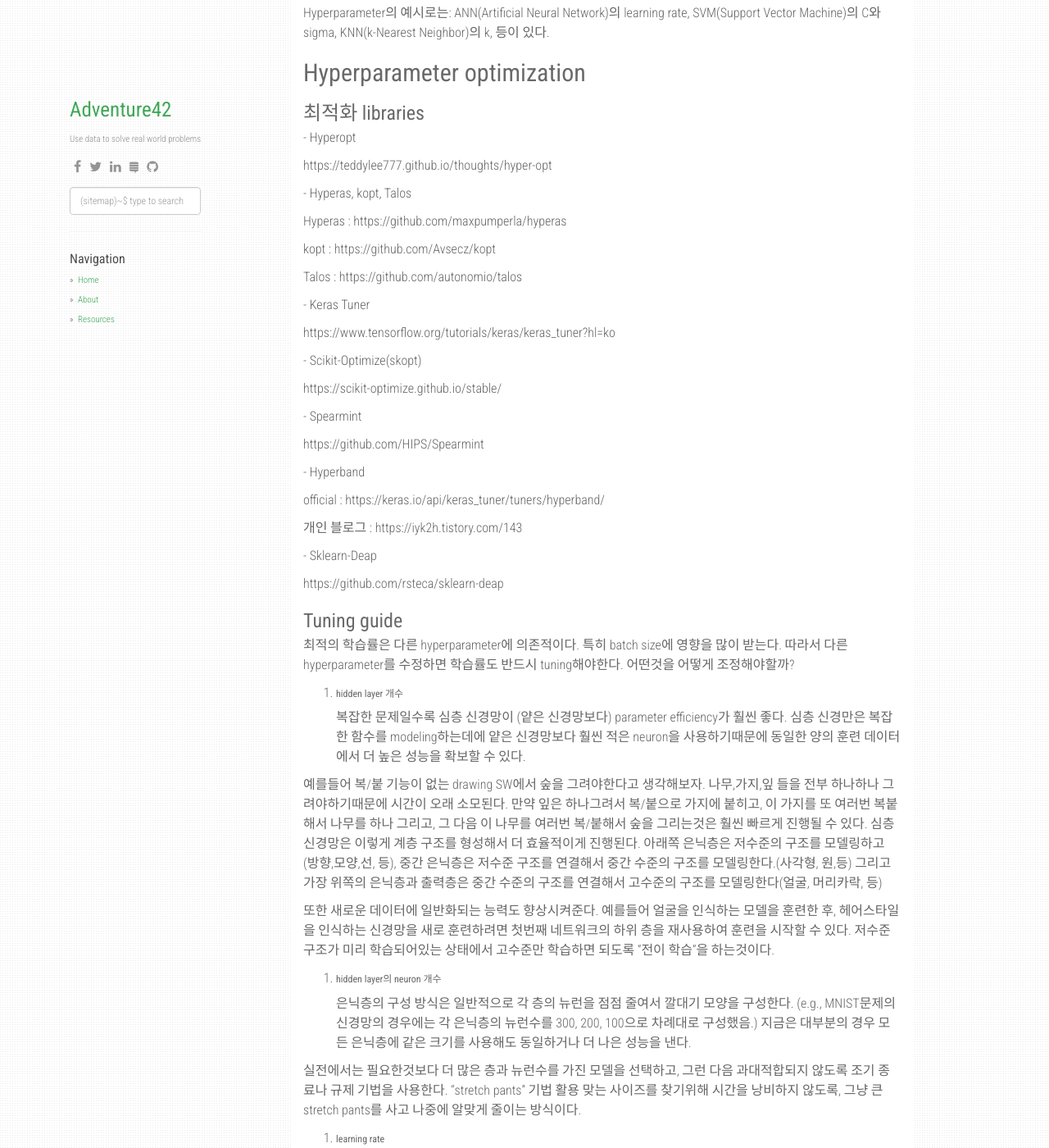
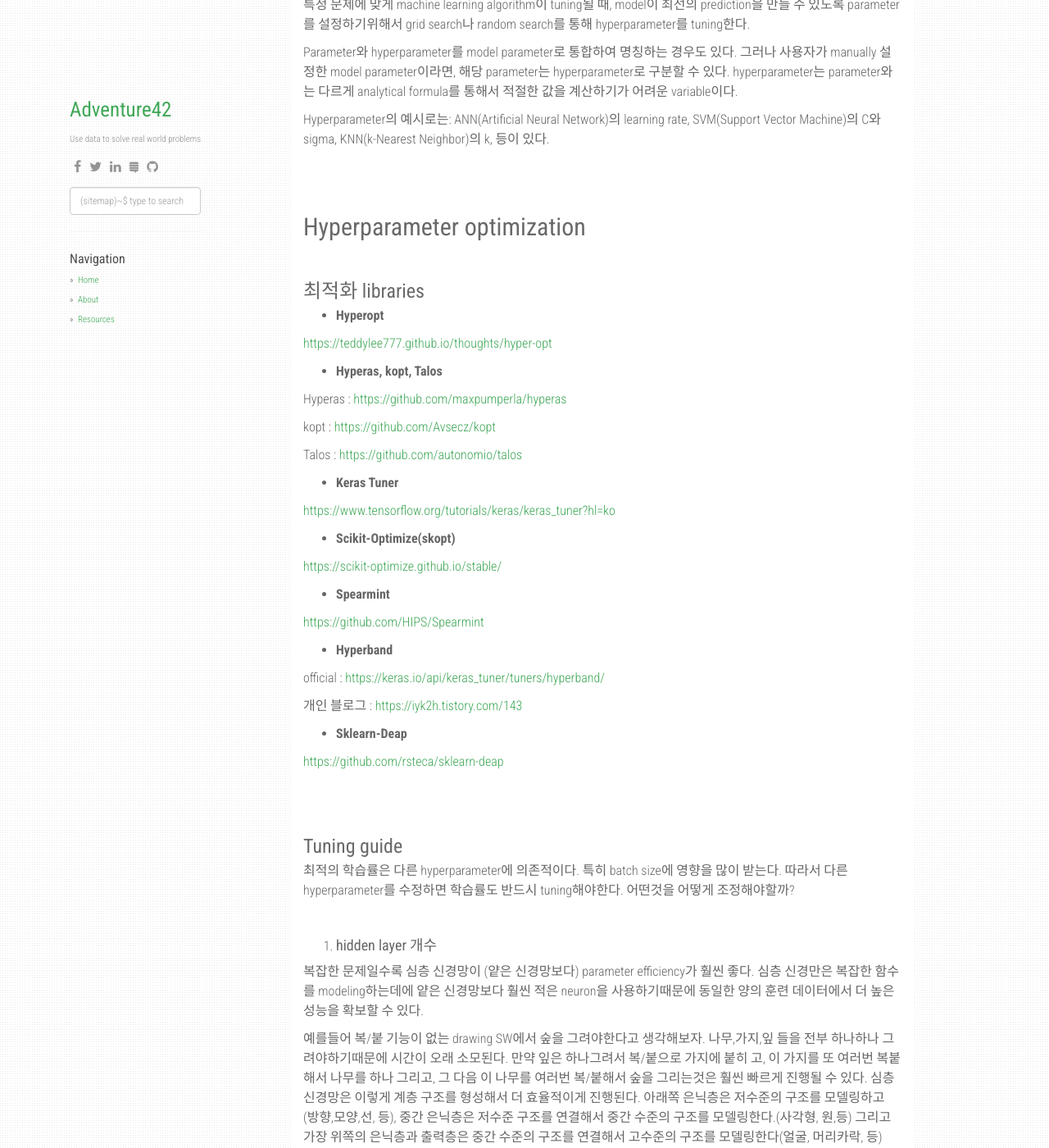
Before and after one commit to adventure42/adventure42.github.io, a Jekyll site: the page built from _posts/2021-12-07-Model_Parameter_vs_Hyperparameter.md, in a window 1280 px wide and 1400 px high, scrolled down 977 px. Shown: the whole window at 82% size. Built offline with Jekyll 4.4.1, drawn with Linux system fonts in a browser that asks for light colours; nearby versions of some CDN libraries; comment, search, counter and statistics services are not loaded; part of the change alters nothing that is shown; some of the changed text lies outside the part shown.

Commit message:
Update 2021-12-07-Model_Parameter_vs_Hyperparameter.md

```diff
--- a/_posts/2021-12-07-Model_Parameter_vs_Hyperparameter.md
+++ b/_posts/2021-12-07-Model_Parameter_vs_Hyperparameter.md
@@ -6,7 +6,7 @@ categories: [machinelearning]          # (custom) some categories, but makesure
 tags: [test]                      # (custom) tags only for meta `property="article:tag"`
 
 ---
-
+<br>
 
 
 # Parameter란?
@@ -14,7 +14,7 @@ tags: [test]                      # (custom) tags only for meta `property="artic
 Parameter는 data로 부터 estimate 또는 학습될 수 있고, **model의 내부적인 configuration역할**을 하는 variable들을 가리킨다.
 
 
-
+<br>
 **Model = hypothesis역할**
 
 
@@ -34,8 +34,8 @@ optimization algorithm을 사용해서 model parameter를 estimate한다. 크게
 Parameter의 예시로는: weights in ANN, coefficients in linear regression or logistic regression, support vectors in SVM, 등이 있다.
 
 
-
-
+<br>
+<br>
 
 # Hyperparameter란?
 
@@ -43,7 +43,7 @@ Model의 hyperparameter는 model의 **configuration역할**을 수행하는 **
 
 주로 model parameter들을 estimate하는 과정에 사용되고, 사용자/개발자에 의해 종종 heuristics(가장 최적의 완벽한 방법은 아닐 수 있지만, 즉각적이거나 단기적인 목적을 이루기에는 충분한)방법을 기반으로 설정된다. 특정 predictive modeling problem을 다룰때에는 이미 hyperparameter들이 tune되어 있는 경우도 있다.
 
-"We cannot know the best value for a model hyperparameter on a given problem. We may use rules of thumb, copy values used on other problems, or search for the best value by trial and error."
+*"We cannot know the best value for a model hyperparameter on a given problem. We may use rules of thumb, copy values used on other problems, or search for the best value by trial and error."*
 
 특정 문제에 맞게 machine learning algorithm이 tuning될 때, model이 최선의 prediction을 만들 수 있도록 parameter를 설정하기위해서 grid search나 random search를 통해 hyperparameter를 tuning한다.
 
@@ -53,124 +53,130 @@ Parameter와 hyperparameter를 model parameter로 통합하여 명칭하는 경
 
 Hyperparameter의 예시로는: ANN(Artificial Neural Network)의 learning rate, SVM(Support Vector Machine)의 C와 sigma, KNN(k-Nearest Neighbor)의 k, 등이 있다.
 
+<br>
+<br>
 
 
 ## Hyperparameter optimization
 
-
+<br>
 
 ### 최적화 libraries
 
- \- Hyperopt
+- **Hyperopt**
 
-https://teddylee777.github.io/thoughts/hyper-opt
+[https://teddylee777.github.io/thoughts/hyper-opt](https://teddylee777.github.io/thoughts/hyper-opt)
 
 
 
- \- Hyperas, kopt, Talos
+- **Hyperas, kopt, Talos**
 
-Hyperas : https://github.com/maxpumperla/hyperas
+Hyperas : [https://github.com/maxpumperla/hyperas](https://github.com/maxpumperla/hyperas)
 
-kopt : https://github.com/Avsecz/kopt
+kopt : [https://github.com/Avsecz/kopt](https://github.com/Avsecz/kopt)
 
-Talos : https://github.com/autonomio/talos
+Talos : [https://github.com/autonomio/talos](https://github.com/autonomio/talos)
 
 
 
- \- Keras Tuner
+- **Keras Tuner**
 
-https://www.tensorflow.org/tutorials/keras/keras_tuner?hl=ko
+[https://www.tensorflow.org/tutorials/keras/keras_tuner?hl=ko](https://www.tensorflow.org/tutorials/keras/keras_tuner?hl=ko)
 
 
 
-\- Scikit-Optimize(skopt)
+- **Scikit-Optimize(skopt)**
 
-https://scikit-optimize.github.io/stable/
+[https://scikit-optimize.github.io/stable/](https://scikit-optimize.github.io/stable/)
 
 
 
-\- Spearmint
+- **Spearmint**
 
-https://github.com/HIPS/Spearmint
+[https://github.com/HIPS/Spearmint](https://github.com/HIPS/Spearmint)
 
 
 
- \- Hyperband
+- **Hyperband**
 
-official : https://keras.io/api/keras_tuner/tuners/hyperband/
+official : [https://keras.io/api/keras_tuner/tuners/hyperband/](https://keras.io/api/keras_tuner/tuners/hyperband/)
 
-개인 블로그 : https://iyk2h.tistory.com/143
+개인 블로그 : [https://iyk2h.tistory.com/143](https://iyk2h.tistory.com/143)
 
 
 
- \- Sklearn-Deap
+- **Sklearn-Deap**
 
-https://github.com/rsteca/sklearn-deap
+[https://github.com/rsteca/sklearn-deap](https://github.com/rsteca/sklearn-deap)
 
+<br>
+<br>
 
 
 ### Tuning guide
 
 최적의 학습률은 다른 hyperparameter에 의존적이다. 특히 batch size에 영향을 많이 받는다. 따라서 다른 hyperparameter를 수정하면 학습률도 반드시 tuning해야한다. 어떤것을 어떻게 조정해야할까?
 
+<br>
 
+1. #### hidden layer 개수
 
-1. ###### hidden layer 개수
+복잡한 문제일수록 심층 신경망이 (얕은 신경망보다) parameter efficiency가 훨씬 좋다.
+심층 신경만은 복잡한 함수를 modeling하는데에 얕은 신경망보다 훨씬 적은 neuron을 사용하기때문에 동일한 양의 훈련 데이터에서 더 높은 성능을 확보할 수 있다.
 
-   복잡한 문제일수록 심층 신경망이 (얕은 신경망보다) parameter efficiency가 훨씬 좋다.
-   심층 신경만은 복잡한 함수를 modeling하는데에 얕은 신경망보다 훨씬 적은 neuron을 사용하기때문에 동일한 양의 훈련 데이터에서 더 높은 성능을 확보할 수 있다.
+예를들어 복/붙 기능이 없는 drawing SW에서 숲을 그려야한다고 생각해보자. 나무,가지,잎 들을 전부 하나하나 그려야하기때문에 시간이 오래 소모된다. 만약 잎은 하나그려서 복/붙으로 가지에 붙히    고, 이 가지를 또 여러번 복붙해서 나무를 하나 그리고, 그 다음 이 나무를 여러번 복/붙해서 숲을 그리는것은 훨씬 빠르게 진행될 수 있다. 심층 신경망은 이렇게 계층 구조를 형성해서 더 효율적이게 진행된다. 아래쪽 은닉층은 저수준의 구조를 모델링하고 (방향,모양,선, 등), 중간 은닉층은 저수준 구조를 연결해서 중간 수준의 구조를 모델링한다.(사각형, 원,등) 그리고 가장 위쪽의 은닉층과 출력층은 중간 수준의 구조를 연결해서 고수준의 구조를 모델링한다(얼굴, 머리카락, 등)
 
- 예를들어 복/붙 기능이 없는 drawing SW에서 숲을 그려야한다고 생각해보자. 나무,가지,잎 들을 전부 하나하나 그려야하기때문에 시간이 오래 소모된다. 만약 잎은 하나그려서 복/붙으로 가지에 붙히고, 이 가지를 또 여러번 복붙해서 나무를 하나 그리고, 그 다음 이 나무를 여러번 복/붙해서 숲을 그리는것은 훨씬 빠르게 진행될 수 있다. 심층 신경망은 이렇게 계층 구조를 형성해서 더 효율적이게 진행된다. 아래쪽 은닉층은 저수준의 구조를 모델링하고 (방향,모양,선, 등), 중간 은닉층은 저수준 구조를 연결해서 중간 수준의 구조를 모델링한다.(사각형, 원,등) 그리고 가장 위쪽의 은닉층과 출력층은 중간 수준의 구조를 연결해서 고수준의 구조를 모델링한다(얼굴, 머리카락, 등)
+또한 새로운 데이터에 일반화되는 능력도 향상시켜준다. 예를들어 얼굴을 인식하는 모델을 훈련한 후, 헤어스타일을 인식하는 신경망을 새로 훈련하려면 첫번째 네트워크의 하위 층을 재사용하여 훈련을 시작할 수 있다. 저수준 구조가 미리 학습되어있는 상태에서 고수준만 학습하면 되도록 "전이 학습"을 하는것이다.
 
- 또한 새로운 데이터에 일반화되는 능력도 향상시켜준다. 예를들어 얼굴을 인식하는 모델을 훈련한 후, 헤어스타일을 인식하는 신경망을 새로 훈련하려면 첫번째 네트워크의 하위 층을 재사용하여 훈련을 시작할 수 있다. 저수준 구조가 미리 학습되어있는 상태에서 고수준만 학습하면 되도록 "전이 학습"을 하는것이다.
+<br>
 
+2. #### hidden layer의 neuron 개수
 
-
-2. ###### hidden layer의 neuron 개수
-
-   은닉층의 구성 방식은 일반적으로 각 층의 뉴런을 점점 줄여서 깔대기 모양을 구성한다.
-   (e.g., MNIST문제의 신경망의 경우에는 각 은닉층의 뉴런수를 300, 200, 100으로 차례대로 구성했음.)
-   지금은 대부분의 경우 모든 은닉층에 같은 크기를 사용해도 동일하거나 더 나은 성능을 낸다.
+은닉층의 구성 방식은 일반적으로 각 층의 뉴런을 점점 줄여서 깔대기 모양을 구성한다.
+(e.g., MNIST문제의 신경망의 경우에는 각 은닉층의 뉴런수를 300, 200, 100으로 차례대로 구성했음.)
+지금은 대부분의 경우 모든 은닉층에 같은 크기를 사용해도 동일하거나 더 나은 성능을 낸다.
 
  실전에서는 필요한것보다 더 많은 층과 뉴런수를 가진 모델을 선택하고, 그런 다음 과대적합되지 않도록 조기 종료나 규제 기법을 사용한다.
  "stretch pants" 기법 활용
  맞는 사이즈를 찾기위해 시간을 낭비하지 않도록, 그냥 큰 stretch pants를 사고 나중에 알맞게 줄이는 방식이다.
 
+<br>
 
+3. #### learning rate
 
-3. ###### learning rate
+매우 낮은 학습률에서 시작해서 점진적으로 매우 큰 학습률까지 수백번 반복하여 모델을 훈련하는것이다.
+e.g., 10^-5부터 시작해서 10까지 exp(log(10^6)/500)를 500번 반복
 
-   매우 낮은 학습률에서 시작해서 점진적으로 매우 큰 학습률까지 수백번 반복하여 모델을 훈련하는것이다.
-   e.g., 10^-5부터 시작해서 10까지 exp(log(10^6)/500)를 500번 반복
+<br>
 
+4. #### optimizer
 
+SGD보다 더 좋은 optimizer
 
-4. ###### optimizer
+<br>
 
-   SGD보다 더 좋은 optimizer
+5. #### batch size
 
+GPU RAM에 맞는 가장 큰 batch 크기를 권장한다. 단, 주의할 점은 일반화 성능이 떨어질 수도 있다는 점이다. 큰 batch를 사용해서 훈련하면, 작은 batch로 훈련된 모델만큼 일반화 성능을 내지 못할 수 있다.
 
+한가지 전략은 학습률 예열을 사용해 큰 배치 크기를 시도해보고 만약 훈련이 불안정하거나 최종 성능이 만족스럽지 못하면 작은 batch size를 사용해보는것이다.
 
-5. ###### batch size
+<br>
 
-   GPU RAM에 맞는 가장 큰 batch 크기를 권장한다. 단, 주의할 점은 일반화 성능이 떨어질 수도 있다는 점이다. 큰 batch를 사용해서 훈련하면, 작은 batch로 훈련된 모델만큼 일반화 성능을 내지 못할 수 있다.
-   한가지 전략은 학습률 예열을 사용해 큰 배치 크기를 시도해보고 만약 훈련이 불안정하거나 최종 성능이 만족스럽지 못하면 작은 batch size를 사용해보는것이다.
+6. #### activation function
 
+일반적으로 ReLU가 모든 은닉층에 좋은 기본값이다.
+출력층의 활성화 함수는 수행하는 작업에 따라 달라진다.
 
+<br>
 
-6. ###### activation function
+7. #### iteration 횟수
 
-   일반적으로 ReLU가 모든 은닉층에 좋은 기본값이다.
-   출력층의 활성화 함수는 수행하는 작업에 따라 달라진다.
+대부분의 경우 훈련 반복횟수는 튜닝할 필요가 없다. 대신 조기 종료를 사용한다.
 
-
-
-7. ###### iteration 횟수
-
-   대부분의 경우 훈련 반복횟수는 튜닝할 필요가 없다. 대신 조기 종료를 사용한다.
-
-
+<br>
+<br>
 
 # References
 
-1. comparison between parameters vs. hyperparamenter: https://machinelearningmastery.com/difference-between-a-parameter-and-a-hyperparameter/
+1. comparison between parameters vs. hyperparamenter: [https://machinelearningmastery.com/difference-between-a-parameter-and-a-hyperparameter/](https://machinelearningmastery.com/difference-between-a-parameter-and-a-hyperparameter/)
```
